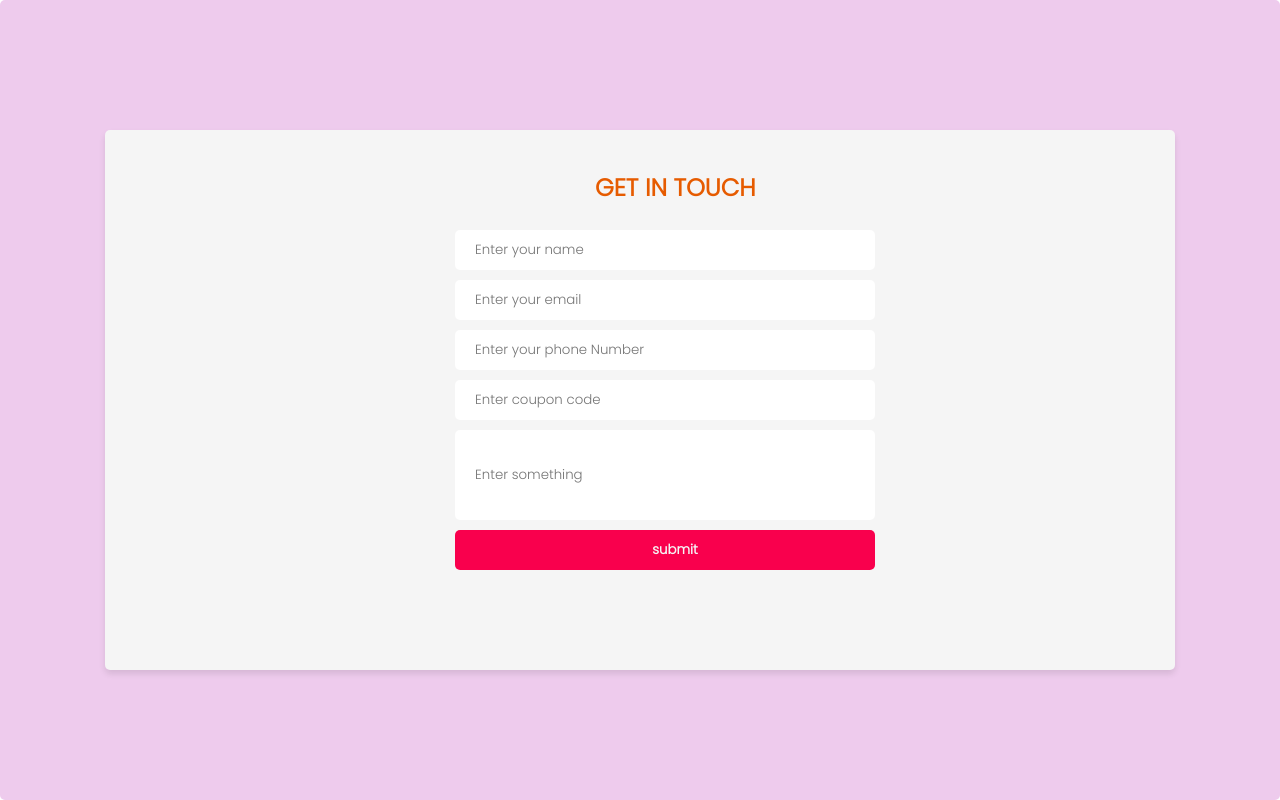
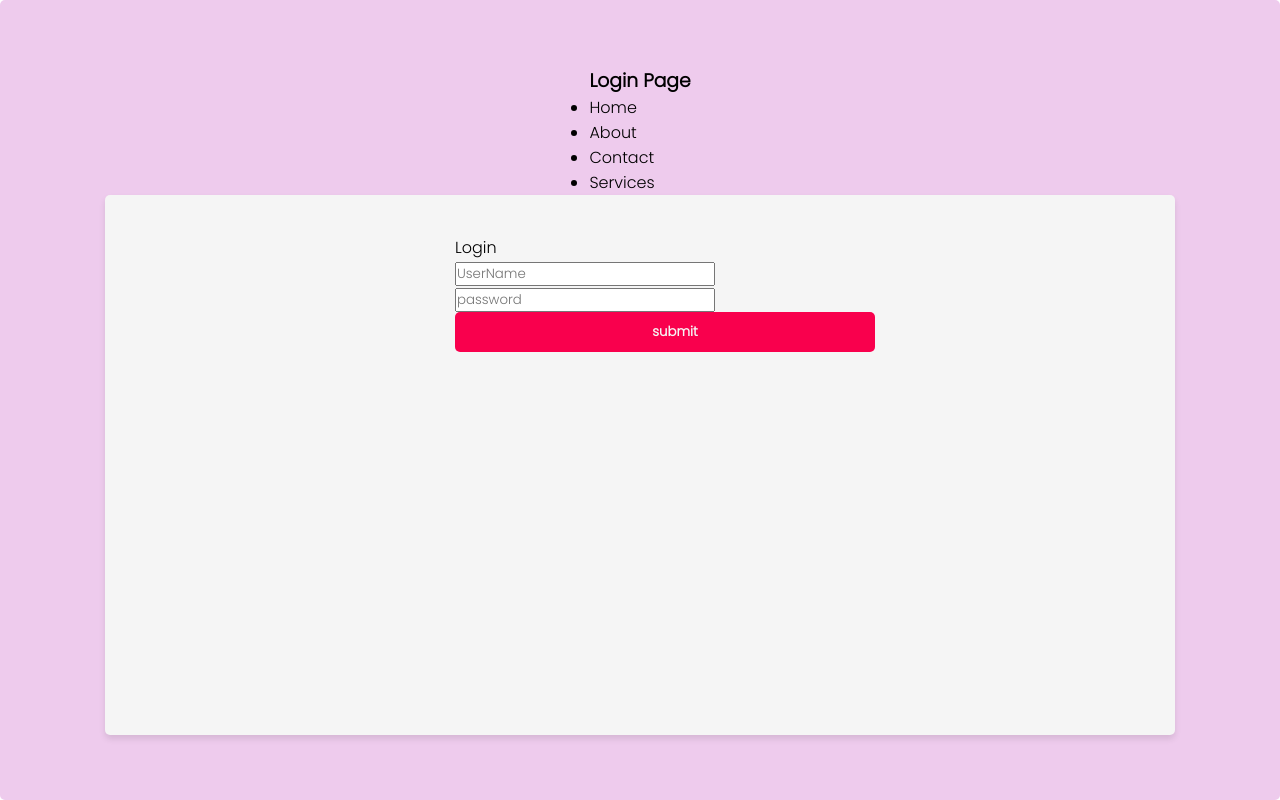
Before and after one commit to Rehan22345/form-by-rehan-paudel, a plain HTML site: page index.html in a window 1280 px wide. Drawn offline with Linux system fonts and the light colour scheme.

Commit message:
index.html

```diff
--- a/index.html
+++ b/index.html
@@ -3,28 +3,36 @@
 <head>
     <meta charset="UTF-8">
     <meta name="viewport" content="width=device-width, initial-scale=1.0">
-    <title>Form using html and Css</title>
-    <link rel="stylesheet" href="style.css">
+    <title>Glass Effect Login</title>
+<link rel="stylesheet" href="style.css">
 </head>
 <body>
-   <div class="box">
-      <form>
-<h2>GET IN TOUCH </h2>
+    <div class="box">
+    <nav class="navbar">
+      <h3>Login Page</h3>
+      <ul>
+
+        <li>Home</li>
+        <li>About</li>
+        <li>Contact </li>
+        <li>Services</li>
+      </ul>
+    </nav>
+    <form class="login-page">
+     <p class="text"> Login</p>
+<input type="text" id="inp-text" placeholder="UserName" required>
 <br>
-<input type="text" id="inp1" required placeholder="Enter your name">
+<input type="password" id="inp-password" placeholder="password" required>
 <br>
-<input type="email" id="inp2" required  placeholder="Enter your email">
-<br>
-<input type="number" id="inp3" required  placeholder="Enter your phone Number">
-<br>
-<input type="text" id="inp4" required  placeholder="Enter coupon code">
-<br>
+<input type="submit" id="btn" value="submit">
 
-<input type="text" id="inp5" required  placeholder="Enter something">
-<br>
-<input type="submit" value="submit" id="btn">
 
-</form>
-   </div>
+
+
+
+
+    </form>
+    </div>
+
 </body>
 </html>
```
